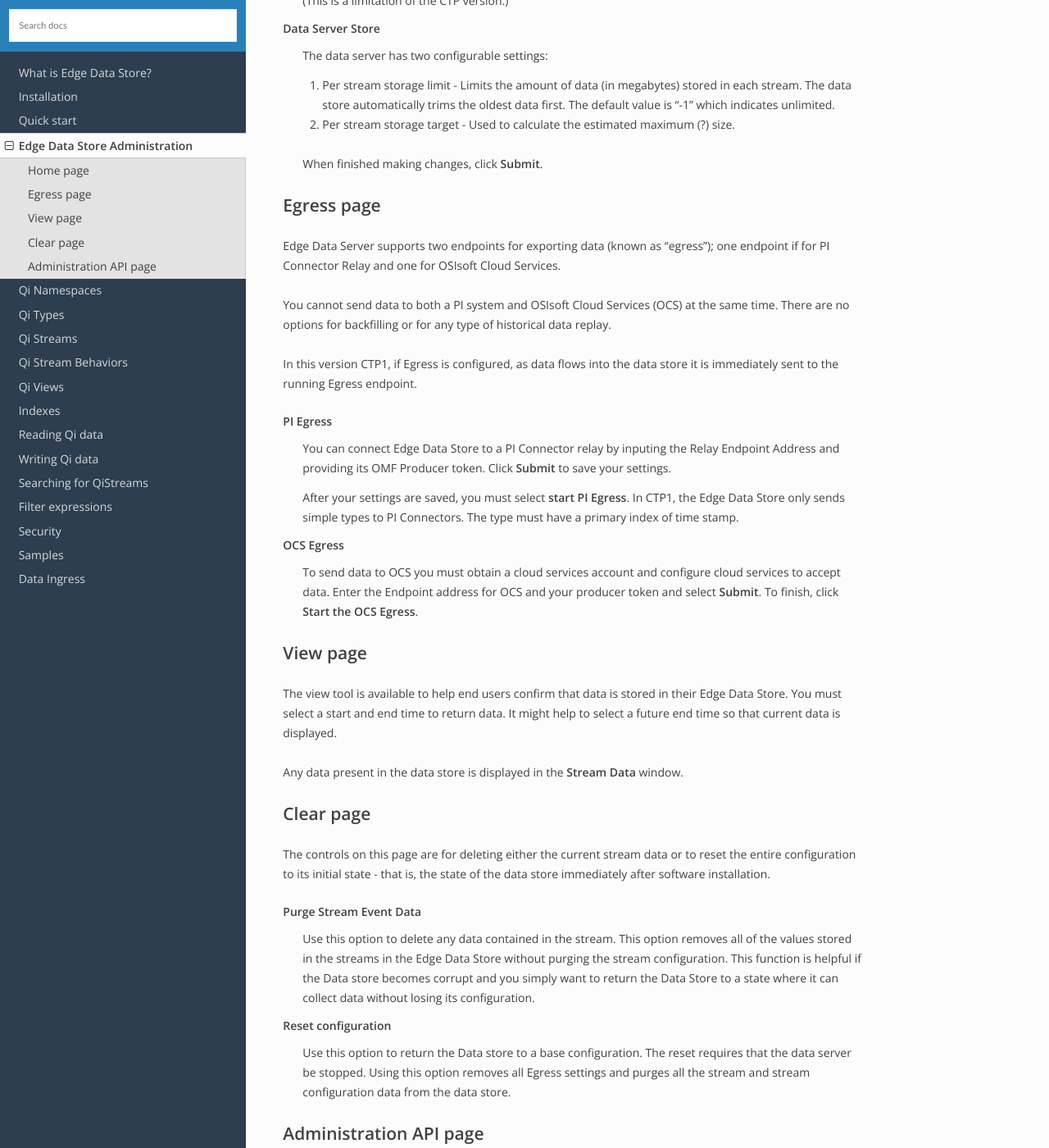
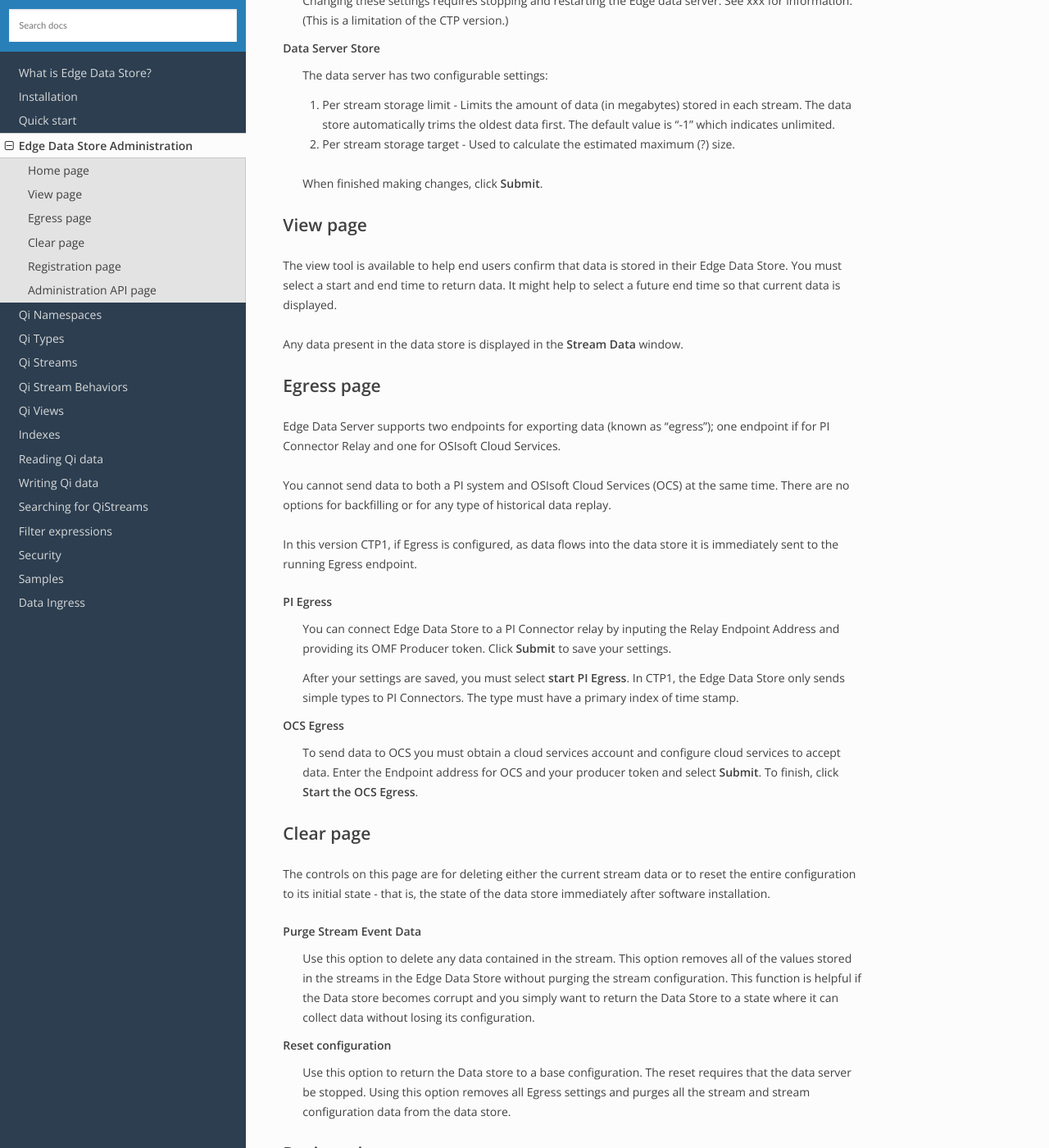
Before and after one commit to fgasparro/EdgeDS-Docs, a Sphinx documentation site: the page built from docs/EdgeDS_Admin.rst, in a window 1280 px wide and 1400 px high, scrolled down 1436 px. Shown: the whole window at 82% size. Built offline with Sphinx 7.4.7 and the Read the Docs theme 2.0.0, drawn with Linux system fonts in a browser that asks for light colours; part of the change alters nothing that is shown; some of the changed text lies outside the part shown.

Commit message:
Update EdgeDS_Admin.rst

```diff
--- a/docs/EdgeDS_Admin.rst
+++ b/docs/EdgeDS_Admin.rst
@@ -41,6 +41,16 @@ Data Server Store
 
   When finished making changes, click **Submit**.
 
+
+View page
+*********
+
+The view tool is available to help end users confirm that data is stored in their Edge Data Store. You must select a
+start and end time to return data. It might help to select a future end time so that current data is displayed.
+
+Any data present in the data store is displayed in the **Stream Data** window.
+
+
 Egress page
 ***********
 
@@ -65,14 +75,6 @@ OCS Egress
   Enter the Endpoint address for OCS and your producer token and select **Submit**. To finish, click **Start the OCS Egress**.
 
 
-View page
-*********
-
-The view tool is available to help end users confirm that data is stored in their Edge Data Store. You must select a
-start and end time to return data. It might help to select a future end time so that current data is displayed.
-
-Any data present in the data store is displayed in the **Stream Data** window.
-
 Clear page
 **********
 
@@ -90,6 +92,11 @@ Reset configuration
   Using this option removes all Egress settings and purges all the stream and stream configuration data from the data store.
 
 
+Registration page
+*****************
+
+Use the Resistration page to register your information with OSIsoft.
+
 
 Administration API page
 ***********************
```
